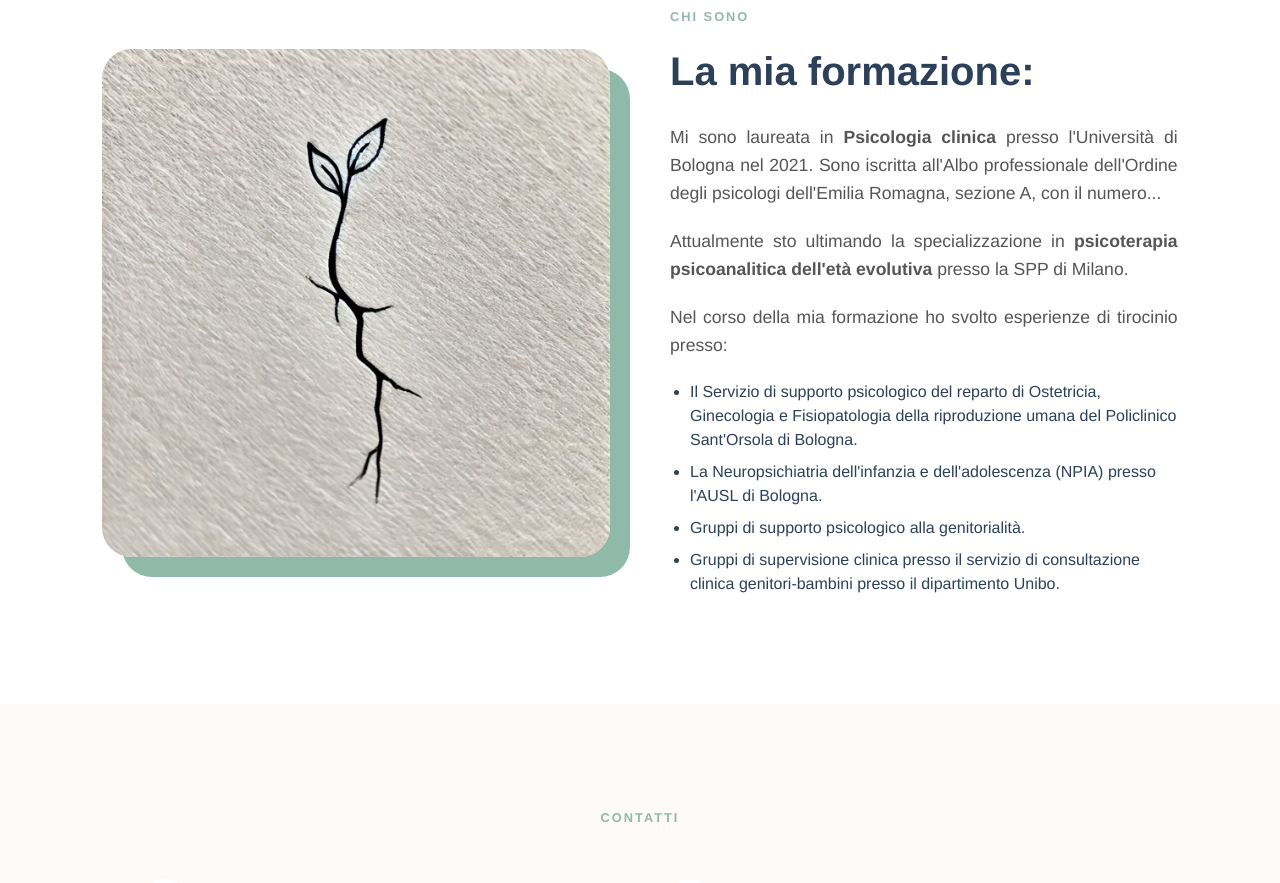
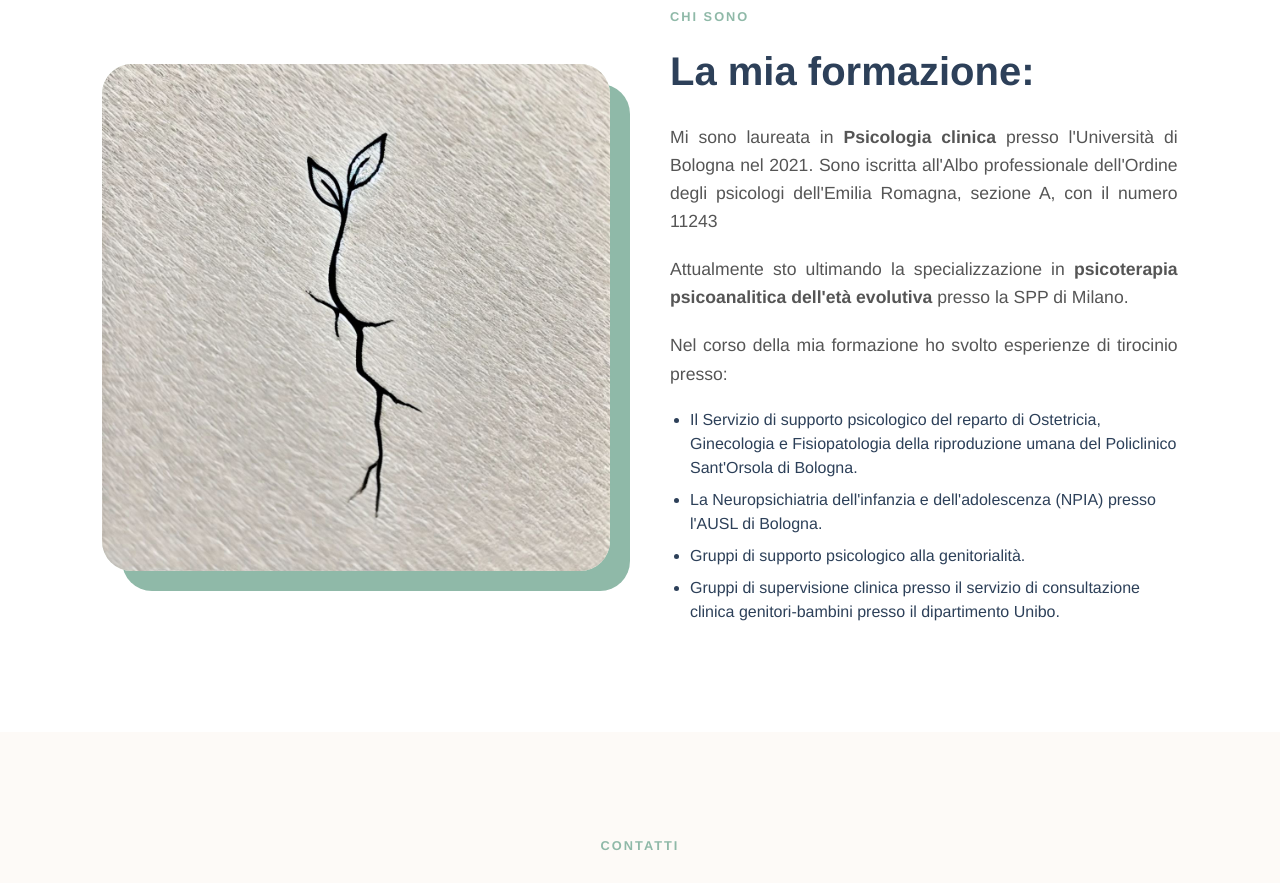
Before and after one commit to chiaracasali3101/Sito_psicologa, a Vue app: page / in a window 1280 px wide. Shown: the part 2440-3323 px from the top of the page. Built offline with nearby package versions, Linux system fonts and the light colour scheme.

Commit message:
aggiunta numero albo

```diff
--- a/src/App.vue
+++ b/src/App.vue
@@ -144,7 +144,7 @@ const vaiASezione = (id: string) => {
             <h2>La mia formazione:</h2>
 
             <p>
-              Mi sono laureata in <strong>Psicologia clinica</strong> presso l'Università di Bologna nel 2021. Sono iscritta all'Albo professionale dell'Ordine degli psicologi dell'Emilia Romagna, sezione A, con il numero...
+              Mi sono laureata in <strong>Psicologia clinica</strong> presso l'Università di Bologna nel 2021. Sono iscritta all'Albo professionale dell'Ordine degli psicologi dell'Emilia Romagna, sezione A, con il numero  11243
             </p>
             <p>
               Attualmente sto ultimando la specializzazione in <strong>psicoterapia psicoanalitica dell'età evolutiva</strong> presso la SPP di Milano.
```
